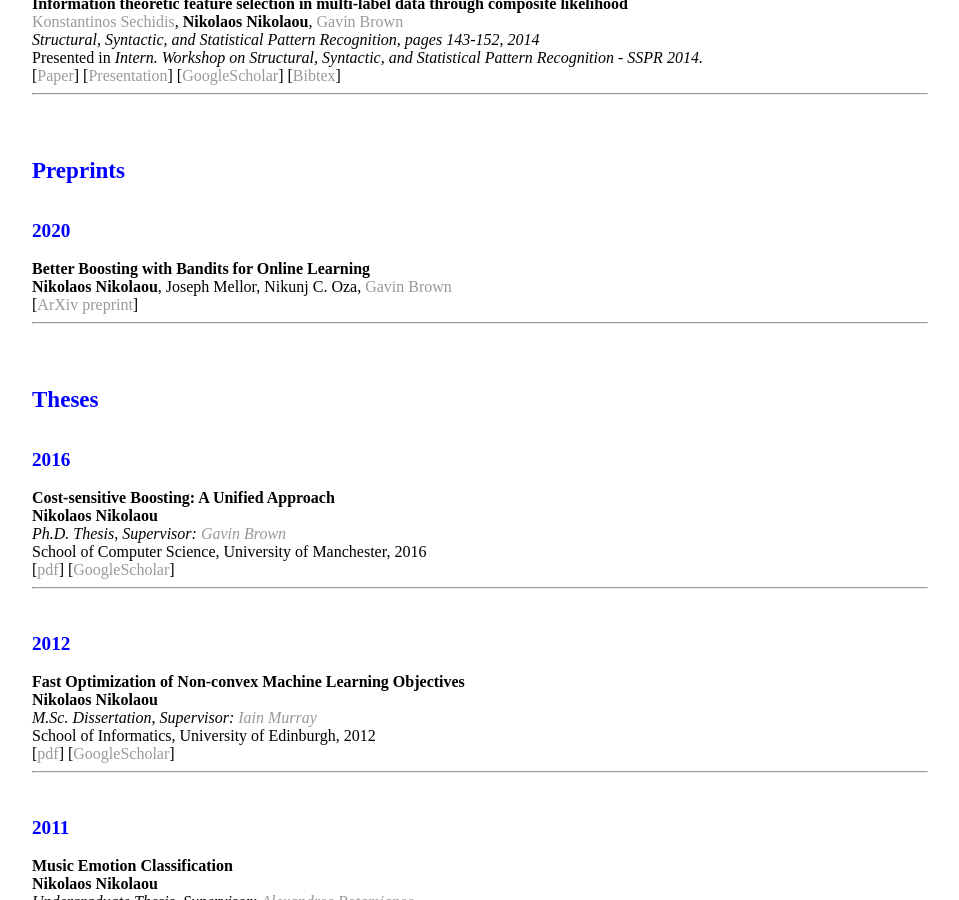
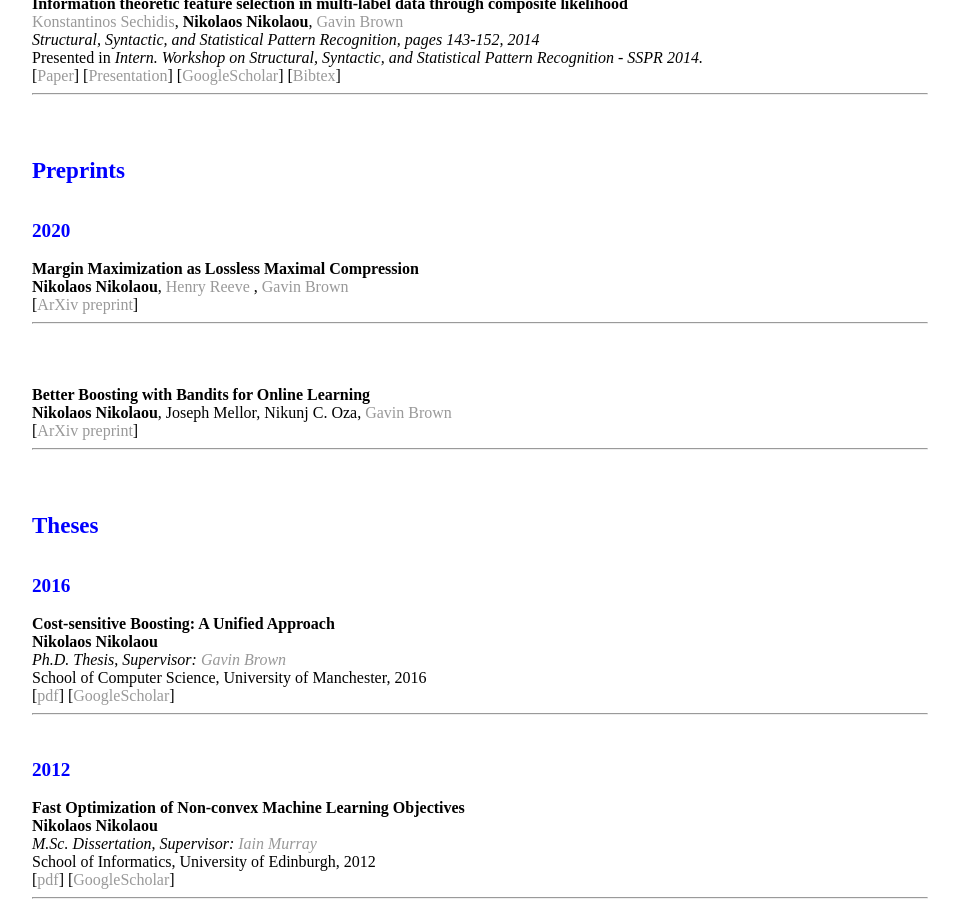
Before and after one commit to nnikolaou/nnikolaou.github.io, a Jekyll site: the page publications.html, which Jekyll copies as it is, in a window 1280 px wide and 900 px high, scrolled down 1417 px. Shown: the whole window, without its empty margins (160-1119 px from the left). Built offline with Jekyll 4.4.1, drawn with Linux system fonts in a browser that asks for light colours.

Commit message:
Update publications.html

```diff
--- a/publications.html
+++ b/publications.html
@@ -53,7 +53,7 @@
 <br><br>
 <div style="float: left; width: 70%;">
 <b>Cost-sensitive boosting algorithms: Do we really need them?</b>
-<br><b>Nikolaos Nikolaou</b>, <a href="http://www.xrci.xerox.com/profile-main/36" title="Dr. Narayanan U. Edakunni's web page" > Narayanan U. Edakunni</a>, <a href="http://www.bristol.ac.uk/engineering/people/meelis-kull/index.html" title="Dr. Meelis Kull's web page" > Meelis Kull</a>, <a href="https://www.cs.bris.ac.uk/~flach/" title="Prof. Peter A. Flach's web page" > Peter A. Flach</a>, <a href="http://www.cs.man.ac.uk/~gbrown/" title="Dr. Gavin Brown's web page" > Gavin Brown </a>
+<br><b>Nikolaos Nikolaou</b>, <a href="http://www.xrci.xerox.com/profile-main/36" title="Dr. Narayanan U. Edakunni's web page" > Narayanan U. Edakunni</a>, <a href="http://www.bristol.ac.uk/engineering/people/meelis-kull/index.html" title="Dr. Meelis Kull's web page" > Meelis Kull</a>, <a href="https://www.cs.bris.ac.uk/~flach/" title="Prof. Peter A. Flach's web page" > Peter A. Flach</a>, <a href="http://www.cs.man.ac.uk/~gbrown/" title="Prof. Gavin Brown's web page" > Gavin Brown </a>
 <br><i>Machine Learning, 104(2), pages 359-384, 2016 </i>
 <br><i><font color="red">Special issue acceptance rate 10/58 (17%)</font></i>
 <br>Presented in <i>ECML/PKDD 2016. </i>
@@ -87,7 +87,7 @@
 <br><big><b><font color="blue">2017</font></b></big></font>
 
 <br><br><b>Gradient boosting models for photovoltaic power estimation under partial shading conditions</b>
-<br><b>Nikolaos Nikolaou</b>, <a href="http://www.imperial.ac.uk/people/e.batzelis" title="Dr. Efstratios Batzelis' web page"> Efstratios Batzelis</a>, <a href="http://www.cs.man.ac.uk/~gbrown/" title="Dr. Gavin Brown's web page" > Gavin Brown </a>
+<br><b>Nikolaos Nikolaou</b>, <a href="http://www.imperial.ac.uk/people/e.batzelis" title="Dr. Efstratios Batzelis' web page"> Efstratios Batzelis</a>, <a href="http://www.cs.man.ac.uk/~gbrown/" title="Prof. Gavin Brown's web page" > Gavin Brown </a>
 <br>Presented in the <i>5th International Workshop on Data Analytics for Renewable Energy Integration</i>, held at ECML/PKDD 2017.
 <br>[<a href="/files/dare2017.pdf" target="_blank">Paper</a>] [<a href="/files/dare2017presentation.pdf" target="_blank">Presentation</a>] [<a href="https://scholar.google.com/scholar?oi=bibs&hl=el&cluster=4774769879383346766" target="_blank">GoogleScholar</a>] [<a href="/files/dare2017.bib" target="_blank">Bibtex</a>]
 <hr>
@@ -95,7 +95,7 @@
 <br><big><b><font color="blue">2015</font></b></big></font>
 
 <br><br><b>Calibrating AdaBoost for asymmetric learning</b>
-<br><b>Nikolaos Nikolaou</b>, <a href="http://www.cs.man.ac.uk/~gbrown/" title="Dr. Gavin Brown's web page" > Gavin Brown </a>
+<br><b>Nikolaos Nikolaou</b>, <a href="http://www.cs.man.ac.uk/~gbrown/" title="Prof. Gavin Brown's web page" > Gavin Brown </a>
 <br><i>Multiple Classifier Systems, pages 112-124, 2015 </i>
 <br>Presented in <i>Intern. Workshop on Multiple Classifier Systems - MCS 2015. </i>
 <br>[<a href="/files/mcs2015.pdf" target="_blank">Paper</a>] [<a href="/files/mcs2015presentation.pdf" target="_blank">Presentation</a>] [<a href="https://scholar.google.com/scholar?q=%27%27Calibrating+AdaBoost+for+asymmetric+learning%27%27&btnG=&hl=en&as_sdt=0%2C5&as_ylo=2014" target="_blank">GoogleScholar</a>] [<a href="/files/mcs2015.bib" target="_blank">Bibtex</a>]
@@ -105,7 +105,7 @@
 <br><big><font color="blue"><b>2014</b></font></big>
 
 <br><br><b>Information theoretic feature selection in multi-label data through composite likelihood</b>
-<br><a href="http://www.cs.man.ac.uk/~sechidik/" title="Konstantinos Sechidis' web page" > Konstantinos Sechidis</a>, <b>Nikolaos Nikolaou</b>, <a href="http://www.cs.man.ac.uk/~gbrown/" title="Dr. Gavin Brown's web page" > Gavin Brown </a>
+<br><a href="http://www.cs.man.ac.uk/~sechidik/" title="Konstantinos Sechidis' web page" > Konstantinos Sechidis</a>, <b>Nikolaos Nikolaou</b>, <a href="http://www.cs.man.ac.uk/~gbrown/" title="Prof. Gavin Brown's web page" > Gavin Brown </a>
 <br><i>Structural, Syntactic, and Statistical Pattern Recognition, pages 143-152, 2014 </i>
 <br>Presented in <i>Intern. Workshop on Structural, Syntactic, and Statistical Pattern Recognition - SSPR 2014. </i>
 <!-- 78 submissions 53 accepted out of which 29 oral presentation -->
@@ -121,8 +121,15 @@
 
 <br><big><font color="blue"><b>2020</b></font></big>
 
+<br><br><b>Margin Maximization as Lossless Maximal Compression</b>
+<br><b>Nikolaos Nikolaou</b>, <a href="https://www.cs.bham.ac.uk/~reevehwj/" title="Dr. Henry Reeve's web page" > Henry Reeve </a>, <a href="http://www.cs.man.ac.uk/~gbrown/" title="Prof. Gavin Brown's web page" > Gavin Brown </a>
+<br>[<a href="https://arxiv.org/abs/2001.10318#" target="_blank">ArXiv preprint</a>]
+<hr>
+
+<br>
+
 <br><br><b>Better Boosting with Bandits for Online Learning</b>
-<br><b>Nikolaos Nikolaou</b>, Joseph Mellor, Nikunj C. Oza, <a href="http://www.cs.man.ac.uk/~gbrown/" title="Dr. Gavin Brown's web page" > Gavin Brown </a>
+<br><b>Nikolaos Nikolaou</b>, Joseph Mellor, Nikunj C. Oza, <a href="http://www.cs.man.ac.uk/~gbrown/" title="Prof. Gavin Brown's web page" > Gavin Brown </a>
 <br>[<a href="https://arxiv.org/abs/2001.06105#" target="_blank">ArXiv preprint</a>]
 <hr>
 
@@ -136,7 +143,7 @@
 
 <br><br><b>Cost-sensitive Boosting: A Unified Approach</b>
 <br><b>Nikolaos Nikolaou</b>
-<br><i>Ph.D. Thesis</i>, <i>Supervisor: <a href="http://www.cs.man.ac.uk/~gbrown/" title="Gavin Brown's web page" > Gavin Brown</a></i>
+<br><i>Ph.D. Thesis</i>, <i>Supervisor: <a href="http://www.cs.man.ac.uk/~gbrown/" title="Prof. Gavin Brown's web page" > Gavin Brown</a></i>
 <br>School of Computer Science, University of Manchester, 2016
 <br>[<a href="/files/ThesisNikolaou.pdf">pdf</a>] [<a href="https://scholar.google.co.uk/citations?view_op=view_citation&hl=el&user=R6b6Rp8AAAAJ&citation_for_view=R6b6Rp8AAAAJ:IjCSPb-OGe4C" target="_blank">GoogleScholar</a>]
 <hr>
```
